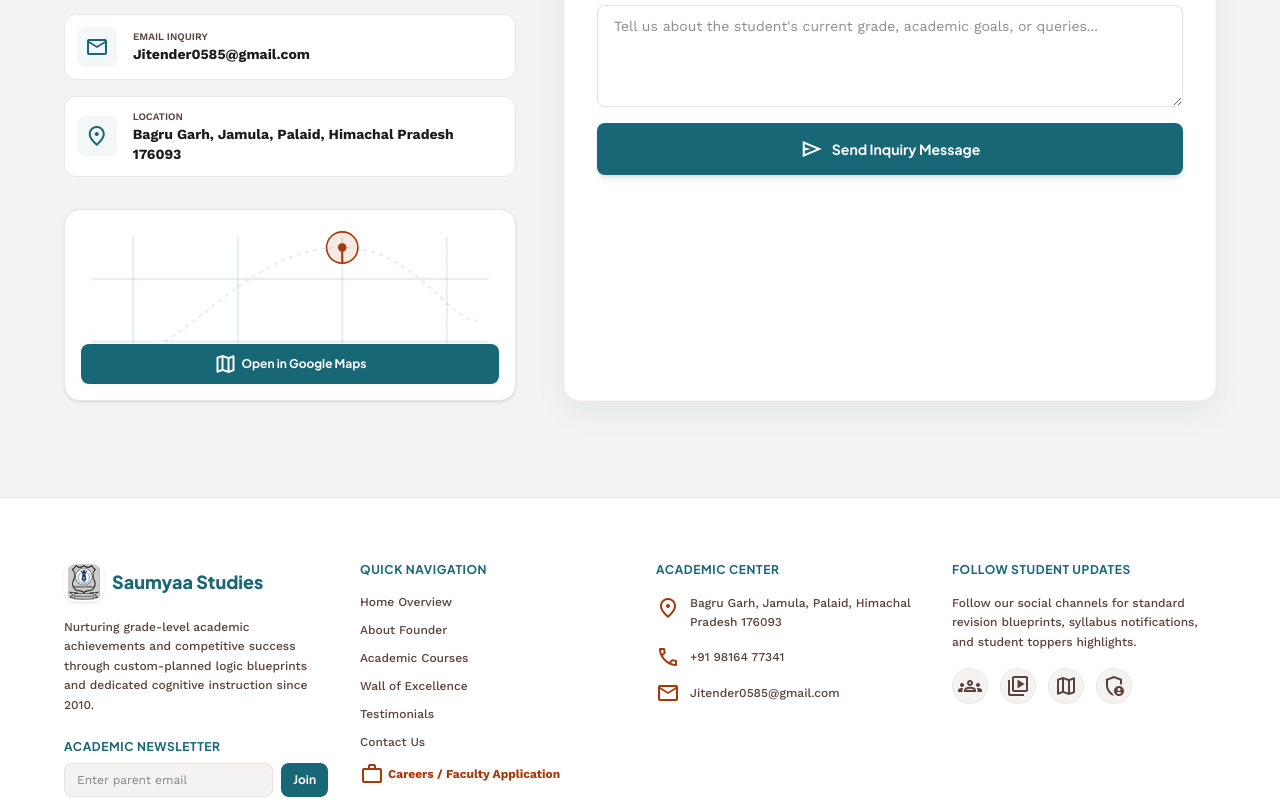
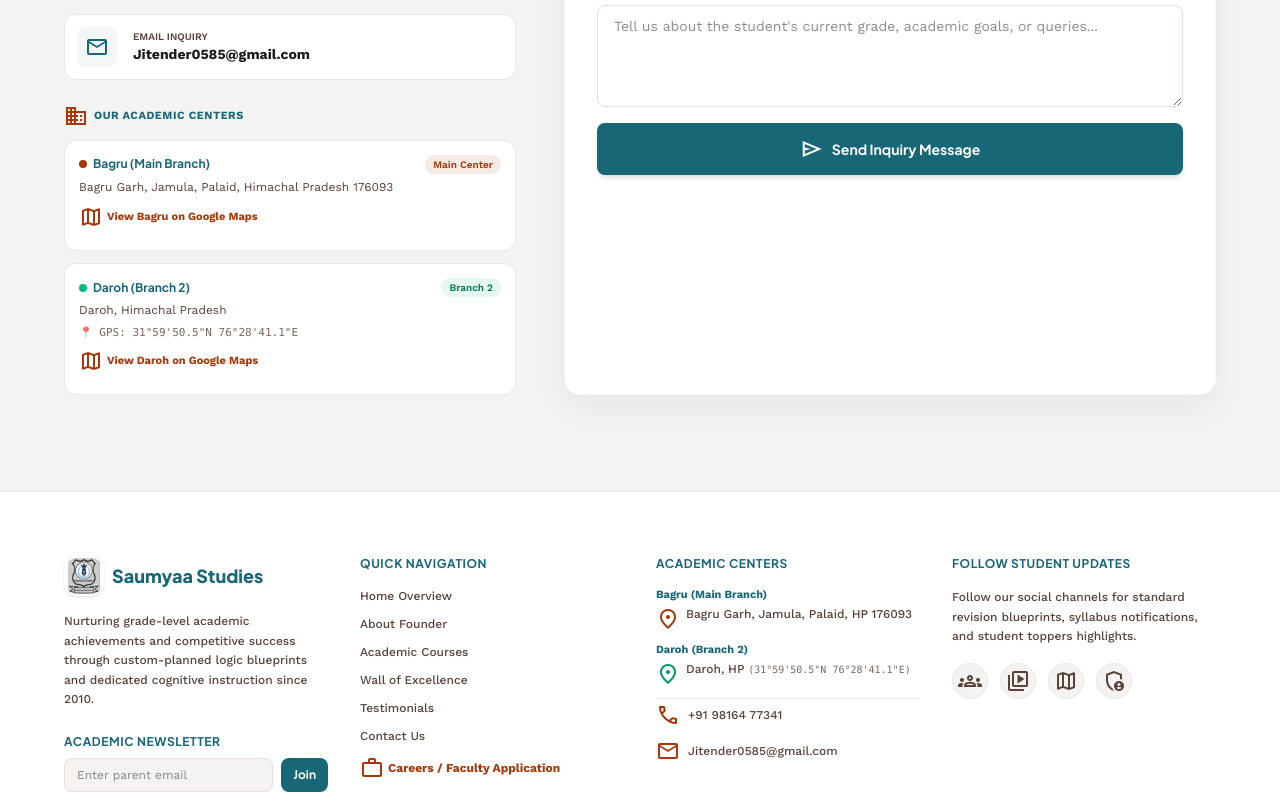
Before and after one commit to anujdhiman18/Samuyaaa, a React (Vite) app: page / in a window 1280 px wide. Shown: the part 8173-8972 px from the top of the page. Built offline with nearby package versions, Linux system fonts and the light colour scheme; no server answers; the database is empty.

Commit message:
Add second branch Daroh with GPS coordinates (31°59'50.5"N 76°28'41.1"E) to public site and footer

```diff
--- a/src/components/BookingModel.jsx
+++ b/src/components/BookingModel.jsx
@@ -201,7 +201,7 @@ export default function BookingModal({ open, prefilledProgram, onClose }) {
                   className="w-full px-3 py-2 rounded-lg border border-outline-variant/50 focus:border-secondary focus:ring-1 focus:ring-secondary/30 text-sm font-body bg-white"
                 >
                   <option value="Bagru">Bagru (Main Branch)</option>
-                  <option value="Daroh">Daroh (Child Branch)</option>
+                  <option value="Daroh">Daroh (Branch 2)</option>
                 </select>
               </div>
             </div>
--- a/src/components/Content.jsx
+++ b/src/components/Content.jsx
@@ -117,52 +117,67 @@ export default function Contact() {
                   </div>
                 </a>
 
-                <div className="flex items-center gap-4 p-3 rounded-xl border border-surface-container-high bg-white hover:border-secondary transition-all group">
-                  <span className="w-10 h-10 rounded-lg bg-secondary/5 text-secondary flex items-center justify-center transition-colors">
-                    <span className="material-symbols-outlined text-[20px]">location_on</span>
-                  </span>
-                  <div>
-                    <p className="text-[10px] text-on-surface-variant uppercase font-semibold">Location</p>
-                    <p className="text-sm font-bold text-on-surface">
-                      Bagru Garh, Jamula, Palaid, Himachal Pradesh 176093
-                    </p>
+                <div className="pt-2">
+                  <p className="text-[11px] font-bold uppercase tracking-wider text-secondary mb-3 flex items-center gap-1.5">
+                    <span className="material-symbols-outlined text-[16px] text-primary">domain</span>
+                    Our Academic Centers
+                  </p>
+
+                  <div className="space-y-3">
+                    {/* Main Branch - Bagru */}
+                    <div className="p-3.5 rounded-xl border border-surface-container-high bg-white hover:border-secondary transition-all">
+                      <div className="flex items-center justify-between mb-1">
+                        <span className="font-headings font-bold text-xs text-secondary flex items-center gap-1.5">
+                          <span className="w-2 h-2 rounded-full bg-primary inline-block" />
+                          Bagru (Main Branch)
+                        </span>
+                        <span className="text-[10px] font-semibold text-primary bg-primary/10 px-2 py-0.5 rounded-full">
+                          Main Center
+                        </span>
+                      </div>
+                      <p className="text-xs text-on-surface-variant leading-relaxed mb-2">
+                        Bagru Garh, Jamula, Palaid, Himachal Pradesh 176093
+                      </p>
+                      <a
+                        href="https://www.google.com/maps/search/?api=1&query=Bagru+Garh%2C+Jamula%2C+Palaid%2C+Himachal+Pradesh+176093"
+                        target="_blank"
+                        rel="noopener noreferrer"
+                        className="inline-flex items-center gap-1 text-[11px] font-bold text-primary hover:underline"
+                      >
+                        <span className="material-symbols-outlined text-[14px]">map</span> View Bagru on Google Maps
+                      </a>
+                    </div>
+
+                    {/* Second Branch - Daroh */}
+                    <div className="p-3.5 rounded-xl border border-surface-container-high bg-white hover:border-secondary transition-all">
+                      <div className="flex items-center justify-between mb-1">
+                        <span className="font-headings font-bold text-xs text-secondary flex items-center gap-1.5">
+                          <span className="w-2 h-2 rounded-full bg-emerald-500 inline-block" />
+                          Daroh (Branch 2)
+                        </span>
+                        <span className="text-[10px] font-semibold text-emerald-700 bg-emerald-500/10 px-2 py-0.5 rounded-full">
+                          Branch 2
+                        </span>
+                      </div>
+                      <p className="text-xs text-on-surface-variant leading-relaxed mb-1">
+                        Daroh, Himachal Pradesh
+                      </p>
+                      <p className="text-[11px] text-on-surface-variant/80 font-mono mb-2">
+                        📍 GPS: 31°59'50.5"N 76°28'41.1"E
+                      </p>
+                      <a
+                        href="https://www.google.com/maps/search/?api=1&query=31.997361,76.478083"
+                        target="_blank"
+                        rel="noopener noreferrer"
+                        className="inline-flex items-center gap-1 text-[11px] font-bold text-primary hover:underline"
+                      >
+                        <span className="material-symbols-outlined text-[14px]">map</span> View Daroh on Google Maps
+                      </a>
+                    </div>
                   </div>
                 </div>
               </div>
             </div>
-
-            <a
-              href="https://www.google.com/maps/search/?api=1&query=Bagru+Garh%2C+Jamula%2C+Palaid%2C+Himachal+Pradesh+176093"
-              target="_blank"
-              rel="noopener noreferrer"
-              className="mt-8 rounded-2xl bg-white border border-surface-container-high p-4 shadow-sm relative overflow-hidden h-48 flex items-center justify-center"
-            >
-              <div className="absolute inset-0 opacity-[0.03] bg-[radial-gradient(#186777_1px,transparent_1px)] [background-size:16px_16px]" />
-
-              <svg
-                className="w-full h-full text-secondary/10"
-                viewBox="0 0 400 150"
-                fill="none"
-                stroke="currentColor"
-                strokeWidth="2"
-                xmlns="http://www.w3.org/2000/svg"
-              >
-                <path d="M20 130 C 100 130, 150 20, 250 20 C 320 20, 350 90, 380 90" strokeDasharray="4 4" />
-                <path d="M50 10 L 50 140" />
-                <path d="M150 10 L 150 140" />
-                <path d="M250 10 L 250 140" />
-                <path d="M350 10 L 350 140" />
-                <path d="M10 50 L 390 50" />
-                <path d="M10 110 L 390 110" />
-                <circle cx="250" cy="20" r="15" fill="#a83809" fillOpacity="0.1" stroke="#a83809" strokeWidth="1.5" />
-                <circle cx="250" cy="20" r="4" fill="#a83809" />
-                <path d="M250 20 L 250 35" stroke="#a83809" strokeWidth="2" />
-              </svg>
-
-              <div className="absolute bottom-4 left-4 right-4 bg-secondary text-white py-2 px-3 rounded-lg text-center font-headings font-bold text-xs flex items-center justify-center gap-1">
-                <span className="material-symbols-outlined text-[14px]">map</span> Open in Google Maps
-              </div>
-            </a>
           </div>
 
           {/* Right: Contact form */}
--- a/src/components/Footer.jsx
+++ b/src/components/Footer.jsx
@@ -86,19 +86,29 @@ export default function Footer() {
 
         <div>
           <h4 className="font-headings font-bold text-xs text-secondary uppercase tracking-wider mb-4">
-            Academic Center
+            Academic Centers
           </h4>
           <div className="space-y-3 text-xs text-on-surface-variant font-medium">
-            <p className="flex items-start gap-2.5 leading-relaxed">
-              <span className="material-symbols-outlined text-[16px] text-primary mt-0.5">location_on</span>
-              <span>Bagru Garh, Jamula, Palaid, Himachal Pradesh 176093</span>
-            </p>
-            <p className="flex items-center gap-2.5">
-              <span className="material-symbols-outlined text-[16px] text-primary">call</span>
+            <div>
+              <p className="font-bold text-secondary text-[11px] mb-0.5">Bagru (Main Branch)</p>
+              <p className="flex items-start gap-1.5 leading-relaxed">
+                <span className="material-symbols-outlined text-[14px] text-primary mt-0.5 shrink-0">location_on</span>
+                <span>Bagru Garh, Jamula, Palaid, HP 176093</span>
+              </p>
+            </div>
+            <div>
+              <p className="font-bold text-secondary text-[11px] mb-0.5">Daroh (Branch 2)</p>
+              <p className="flex items-start gap-1.5 leading-relaxed">
+                <span className="material-symbols-outlined text-[14px] text-emerald-600 mt-0.5 shrink-0">location_on</span>
+                <span>Daroh, HP <span className="font-mono text-[10px] opacity-80">(31°59'50.5"N 76°28'41.1"E)</span></span>
+              </p>
+            </div>
+            <p className="flex items-center gap-2 pt-1 border-t border-surface-container-high/60">
+              <span className="material-symbols-outlined text-[14px] text-primary">call</span>
               <span>+91 98164 77341</span>
             </p>
-            <p className="flex items-center gap-2.5">
-              <span className="material-symbols-outlined text-[16px] text-primary">mail</span>
+            <p className="flex items-center gap-2">
+              <span className="material-symbols-outlined text-[14px] text-primary">mail</span>
               <span>Jitender0585@gmail.com</span>
             </p>
           </div>
--- a/src/data.js
+++ b/src/data.js
@@ -145,3 +145,26 @@ export const timeSlots = [
   '7:00 PM - 8:00 PM',
   '10:30 AM - 11:30 AM',
 ];
+
+export const branches = [
+  {
+    id: 'bagru',
+    name: 'Bagru (Main Branch)',
+    shortName: 'Bagru Main',
+    address: 'Bagru Garh, Jamula, Palaid, Himachal Pradesh 176093',
+    coordinates: 'Jamula, Palaid',
+    mapUrl: 'https://www.google.com/maps/search/?api=1&query=Bagru+Garh%2C+Jamula%2C+Palaid%2C+Himachal+Pradesh+176093',
+    phone: '+91 98164 77341',
+    isMain: true,
+  },
+  {
+    id: 'daroh',
+    name: 'Daroh (Branch 2)',
+    shortName: 'Daroh Branch',
+    address: 'Daroh, Himachal Pradesh (GPS: 31°59\'50.5"N 76°28\'41.1"E)',
+    coordinates: '31°59\'50.5"N 76°28\'41.1"E',
+    mapUrl: 'https://www.google.com/maps/search/?api=1&query=31.997361,76.478083',
+    phone: '+91 98164 77341',
+    isMain: false,
+  },
+];
```
